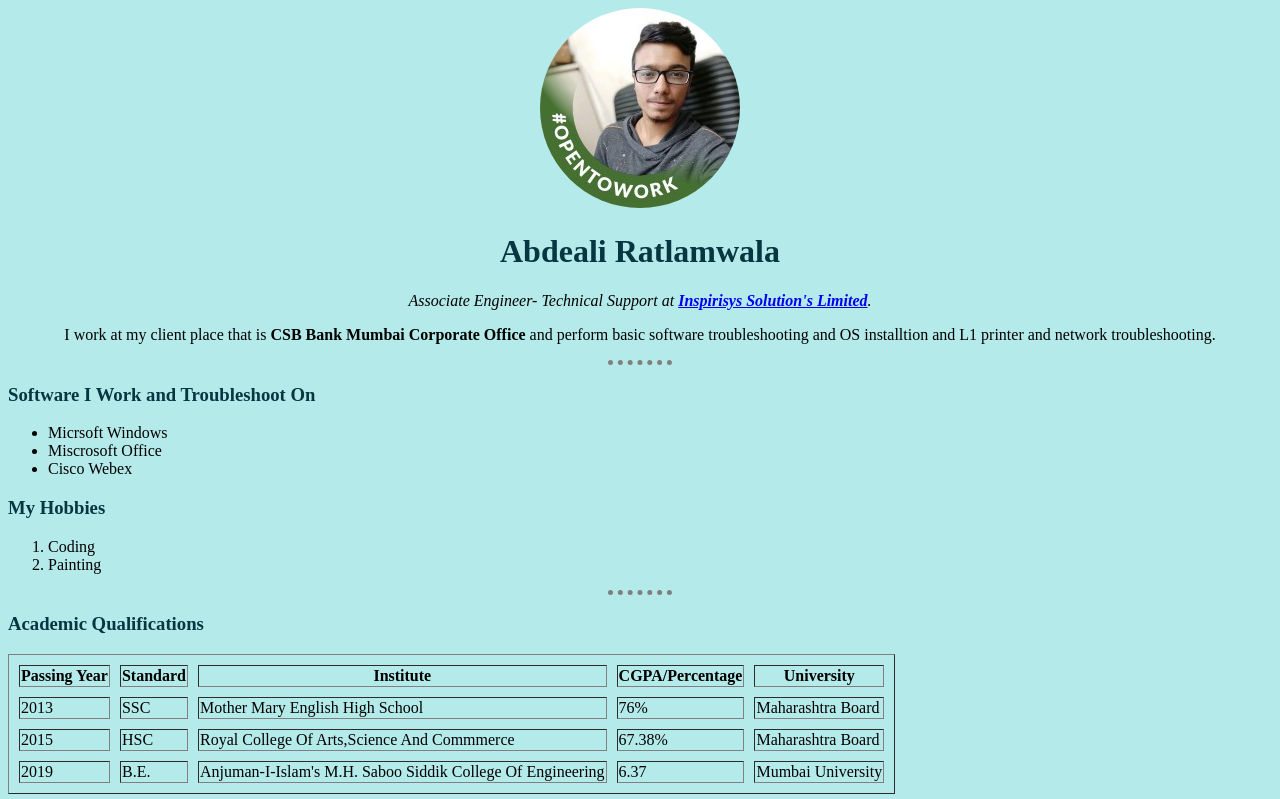
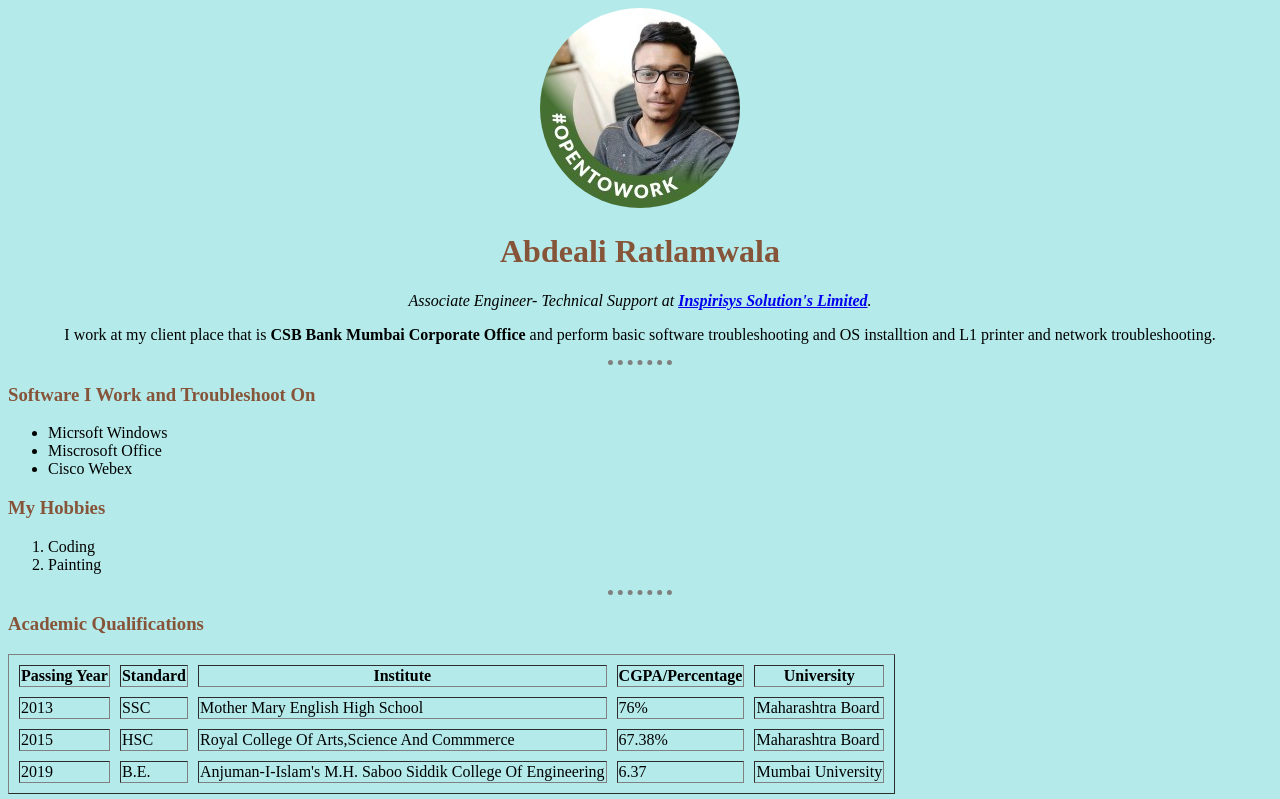
Before and after one commit to Tony-45/CV, a plain HTML site: page index.html in a window 1280 px wide. Shown: the top 799 px of the page. Drawn offline with Linux system fonts and the light colour scheme.

Commit message:
Update style.css

```diff
--- a/style.css
+++ b/style.css
@@ -2,11 +2,11 @@ body{
             background-color: #B5EAEA;
     }
 h1{
-          color:#053742;
+          color:#865439;
 }
 
 h3{
-       color:#053742;
+       color:#865439;
 }
 
 
```
